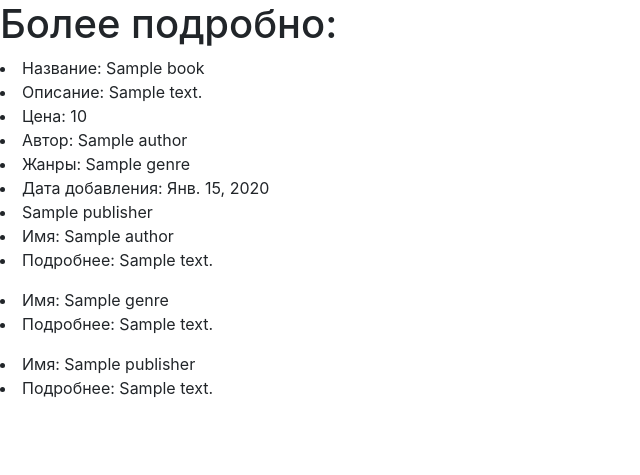
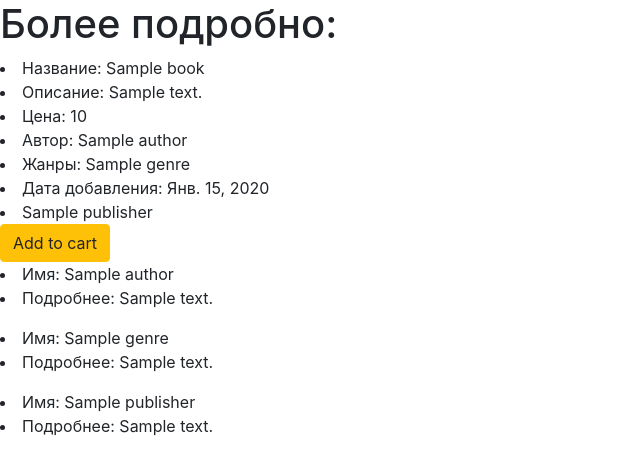
Before and after one commit to macra1/IT-academy_book_shop, a Django app: template proj/crud/templates/crud/detailview.html in a window 1280 px wide. Shown: the part 192-667 px from the top of the page, without its empty margins (0-640 px from the left). Run offline with Django 3.2, Linux system fonts and the light colour scheme; the template is opened without the code that fills it: values that come from a table or form of the project are taken from there, others are empty; tables that the repository leaves empty hold one stand-in row (values such as "Sample post"); some libraries are stand-ins or nearby versions.

Commit message:
fix price in cart

```diff
--- a/proj/carts/models.py
+++ b/proj/carts/models.py
@@ -17,10 +17,10 @@ class Cart(models.Model):
     @property
     def total_price_cart(self):
         goods = self.goods.all()
-        total_price = 0
+        total_price_cart = 0
         for good in goods:
-            total_price += good.price
-        return total_price
+            total_price_cart += good.total_price
+        return total_price_cart
 
 
 class BooksInCart(models.Model):
--- a/proj/carts/templates/carts/cart-edit.html
+++ b/proj/carts/templates/carts/cart-edit.html
@@ -26,7 +26,7 @@
                         <input type="number" name="quantityforgood_{{good_in_cart.pk}}" min="1" step="1" class="form-control" value="{{good_in_cart.quantity}}">
                     </div>
                 </td>
-                <td>{{ good_in_cart.price }}</td>
+                <td>{{ good_in_cart.total_price }}</td>
                 <td><form action="{% url 'delete-good-in-cart' good_in_cart.pk %}" method="post">{% csrf_token %}<button type="submit" class="btn btn-sm btn-danger">Delete</button></form></td>
             </tr>
             {% endfor %}
--- a/proj/crud/templates/crud/detailview.html
+++ b/proj/crud/templates/crud/detailview.html
@@ -17,10 +17,14 @@
             </li>
             <li>Дата добавления: {{ book1.date }}</li>
             <li>{{ book1.publisher }}</li>
+        <a href="{% url 'cart-edit'%}?book_id={{ book1.pk }}">
+            <button type="submit" name="submit" class="btn btn-warning">Add to cart</button>
+        </a>
         {% endfor %}
         {% for elem in Author %}
             <li>Имя: {{ elem.name }}</li>
-            <li>Подробнее: {{ elem.description }}</li><p>
+            <li>Подробнее: {{ elem.description }}</li>
+            <p>
         {% endfor %}
         {% for elem1 in Genre %}
             <li>Имя: {{ elem1.name }}</li>
```
